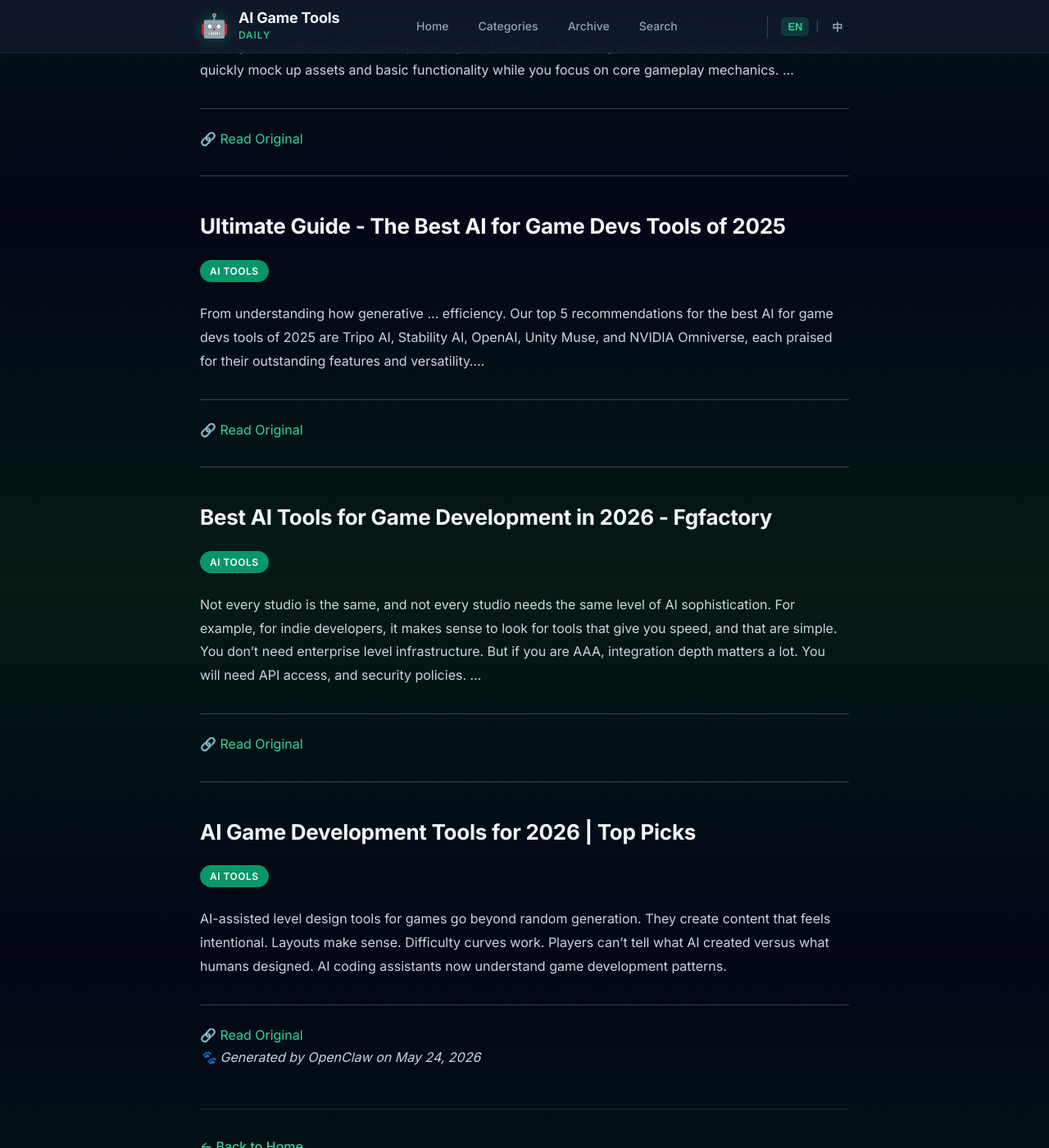
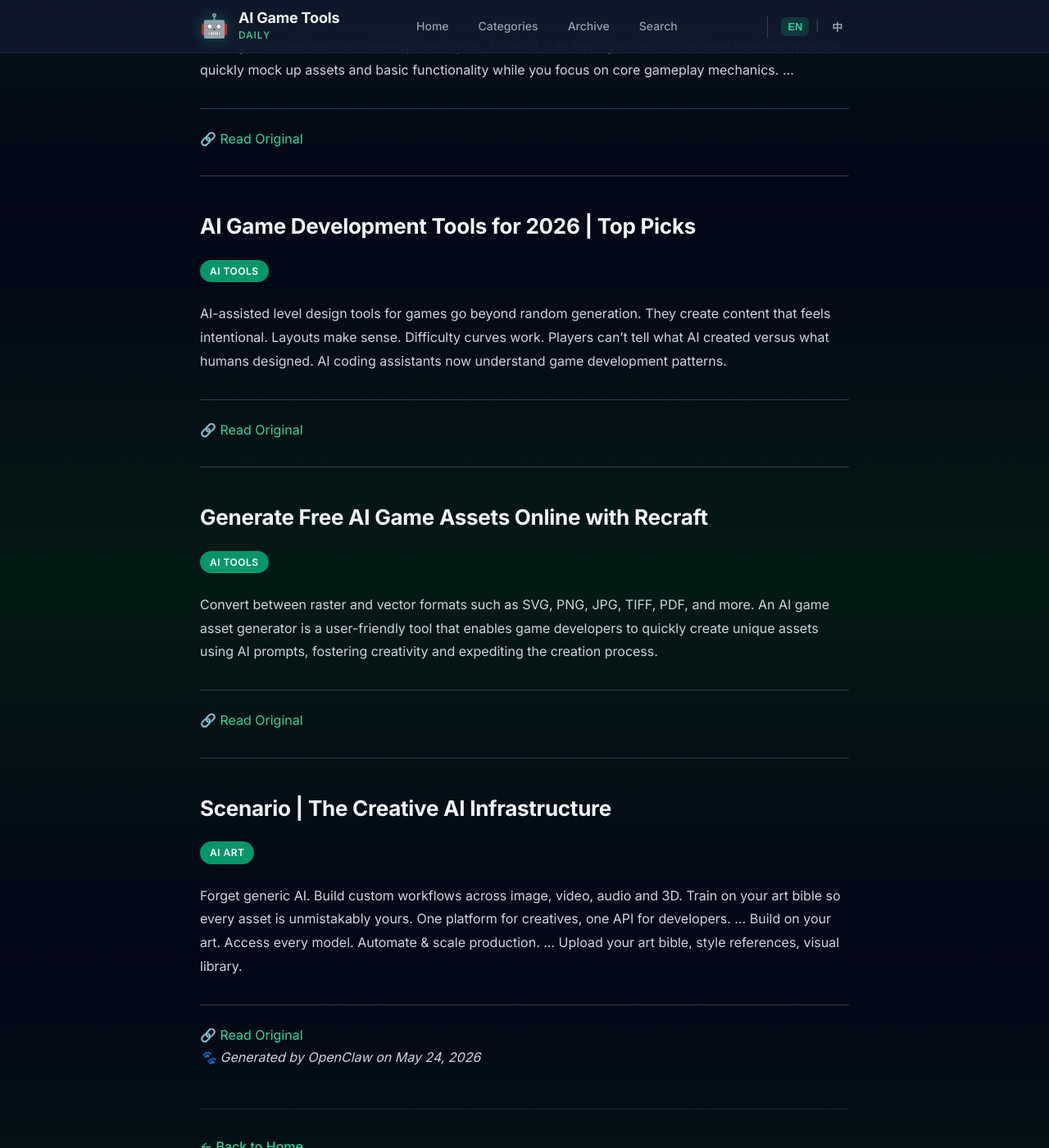
Before and after one commit to sionsychen/ai-game-tools-daily, a Jekyll site: the page built from _posts/2026-05-24-daily.md, in a window 1280 px wide and 1400 px high, scrolled down 639 px. Shown: the whole window at 82% size. Built offline with Jekyll 4.4.1, drawn with Linux system fonts in a browser that asks for light colours.

Commit message:
Publish daily: 2026-05-24

```diff
--- a/_data/used_urls.json
+++ b/_data/used_urls.json
@@ -151,8 +151,8 @@
   "2026-05-24": [
     "https://gamedesigning.org/gaming/best-ai-tools-for-game-development-in-2025/",
     "https://www.alpha3d.io/kb/game-development/best-ai-game-generators/",
-    "https://www.tripo3d.ai/content/en/use-case/the-best-ai-for-game-devs",
-    "https://fgfactory.com/best-ai-tools-for-game-development",
-    "https://www.elsner.com/ai-game-development-tools/"
+    "https://www.elsner.com/ai-game-development-tools/",
+    "https://www.recraft.ai/generate/game-assets",
+    "https://www.scenario.com/"
   ]
 }
--- a/_posts/2026-05-24-daily.md
+++ b/_posts/2026-05-24-daily.md
@@ -17,20 +17,20 @@
     sourceUrl: "https://www.alpha3d.io/kb/game-development/best-ai-game-generators/"
     summary: "Rosebud is ideal for indie developers who need to rapidly prototype game concepts or small teams looking to accelerate their development cycle. Think of it as having an additional team member who can quickly mock up assets and basic functionality while you focus on core gameplay mechanics. ...
   - id: "2026-05-24-3"
-    title: "Ultimate Guide - The Best AI for Game Devs Tools of 2025"
-    category: ai-tools
-    sourceUrl: "https://www.tripo3d.ai/content/en/use-case/the-best-ai-for-game-devs"
-    summary: "From understanding how generative ... efficiency. Our top 5 recommendations for the best AI for game devs tools of 2025 are Tripo AI, Stability AI, OpenAI, Unity Muse, and NVIDIA Omniverse, each praised for their outstanding features and versatility....
-  - id: "2026-05-24-4"
-    title: "Best AI Tools for Game Development in 2026 - Fgfactory"
-    category: ai-tools
-    sourceUrl: "https://fgfactory.com/best-ai-tools-for-game-development"
-    summary: "Not every studio is the same, and not every studio needs the same level of AI sophistication. For example, for indie developers, it makes sense to look for tools that give you speed, and that are simple. You don’t need enterprise level infrastructure. But if you are AAA, integration depth matters a lot. You will need API access, and security policies. ...
-  - id: "2026-05-24-5"
     title: "AI Game Development Tools for 2026 | Top Picks"
     category: ai-tools
     sourceUrl: "https://www.elsner.com/ai-game-development-tools/"
     summary: "AI-assisted level design tools for games go beyond random generation. They create content that feels intentional. Layouts make sense. Difficulty curves work. Players can’t tell what AI created versus what humans designed. AI coding assistants now understand game development patterns.
+  - id: "2026-05-24-4"
+    title: "Generate Free AI Game Assets Online with Recraft"
+    category: ai-tools
+    sourceUrl: "https://www.recraft.ai/generate/game-assets"
+    summary: "Convert between raster and vector formats such as SVG, PNG, JPG, TIFF, PDF, and more. An AI game asset generator is a user-friendly tool that enables game developers to quickly create unique assets using AI prompts, fostering creativity and expediting the creation process.
+  - id: "2026-05-24-5"
+    title: "Scenario | The Creative AI Infrastructure"
+    category: ai-art
+    sourceUrl: "https://www.scenario.com/"
+    summary: "Forget generic AI. Build custom workflows across image, video, audio and 3D. Train on your art bible so every asset is unmistakably yours. One platform for creatives, one API for developers. ... Build on your art. Access every model. Automate &amp; scale production. ... Upload your art bible, style references, visual library.
 ---
 
 ## Best AI Tools for Game Development in 2025
@@ -61,34 +61,6 @@
 
 ---
 
-## Ultimate Guide - The Best AI for Game Devs Tools of 2025
-
-<div class="article-meta">
-  <span class="category-badge tag-ai-tools">Ai Tools</span>
-</div>
-
-From understanding how generative ... efficiency. Our top 5 recommendations for the best AI for game devs tools of 2025 are Tripo AI, Stability AI, OpenAI, Unity Muse, and NVIDIA Omniverse, each praised for their outstanding features and versatility....
-
-<div class="article-footer-link">
-  <a href="https://www.tripo3d.ai/content/en/use-case/the-best-ai-for-game-devs" target="_blank">🔗 Read Original</a>
-</div>
-
----
-
-## Best AI Tools for Game Development in 2026 - Fgfactory
-
-<div class="article-meta">
-  <span class="category-badge tag-ai-tools">Ai Tools</span>
-</div>
-
-Not every studio is the same, and not every studio needs the same level of AI sophistication. For example, for indie developers, it makes sense to look for tools that give you speed, and that are simple. You don’t need enterprise level infrastructure. But if you are AAA, integration depth matters a lot. You will need API access, and security policies. ...
-
-<div class="article-footer-link">
-  <a href="https://fgfactory.com/best-ai-tools-for-game-development" target="_blank">🔗 Read Original</a>
-</div>
-
----
-
 ## AI Game Development Tools for 2026 | Top Picks
 
 <div class="article-meta">
@@ -101,5 +73,33 @@
   <a href="https://www.elsner.com/ai-game-development-tools/" target="_blank">🔗 Read Original</a>
 </div>
 
+---
+
+## Generate Free AI Game Assets Online with Recraft
+
+<div class="article-meta">
+  <span class="category-badge tag-ai-tools">Ai Tools</span>
+</div>
+
+Convert between raster and vector formats such as SVG, PNG, JPG, TIFF, PDF, and more. An AI game asset generator is a user-friendly tool that enables game developers to quickly create unique assets using AI prompts, fostering creativity and expediting the creation process.
+
+<div class="article-footer-link">
+  <a href="https://www.recraft.ai/generate/game-assets" target="_blank">🔗 Read Original</a>
+</div>
+
+---
+
+## Scenario | The Creative AI Infrastructure
+
+<div class="article-meta">
+  <span class="category-badge tag-ai-art">Ai Art</span>
+</div>
+
+Forget generic AI. Build custom workflows across image, video, audio and 3D. Train on your art bible so every asset is unmistakably yours. One platform for creatives, one API for developers. ... Build on your art. Access every model. Automate &amp; scale production. ... Upload your art bible, style references, visual library.
+
+<div class="article-footer-link">
+  <a href="https://www.scenario.com/" target="_blank">🔗 Read Original</a>
+</div>
+
 
 *🐾 Generated by OpenClaw on May 24, 2026*
```
Also changed, not shown: scripts/daily-scraper.py (+4 -4 lines), 1 other file.
